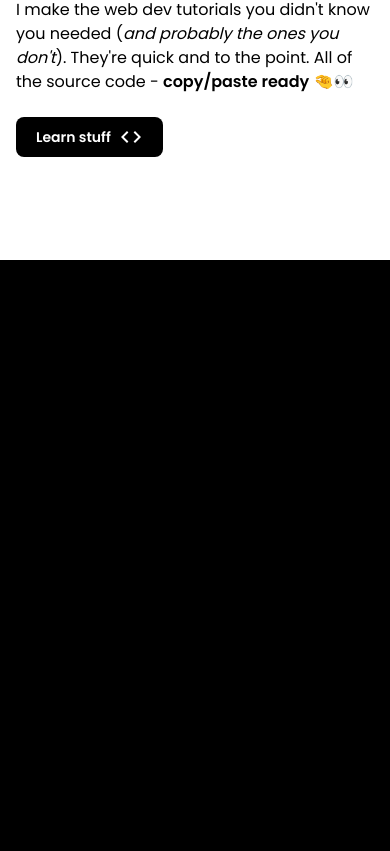
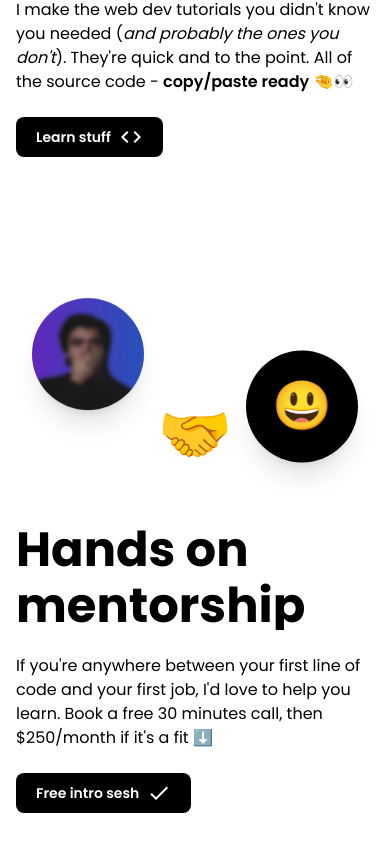
Before and after one commit to TomHessburg/tomisloading, a Next.js app: page / in a window 390 px wide. Shown: the part 1107-1958 px from the top of the page. Built offline with nearby package versions, Linux system fonts and the light colour scheme.

Commit message:
start for mentor section

```diff
--- /dev/null
+++ b/components/landing/mentor/Mentor.tsx
@@ -0,0 +1,87 @@
+import React, { useEffect, useRef } from "react";
+import anime from "animejs";
+import { useInView } from "framer-motion";
+import BaseButton from "components/buttons/BaseButton";
+import { MdCode, MdCheck } from "react-icons/md";
+
+export default function Mentor() {
+  const copyRef = useRef(null);
+  const isInView = useInView(copyRef, { margin: "-200px", once: true });
+
+  useEffect(() => {
+    isInView && triggerEnterAnim();
+  }, [isInView]);
+
+  const triggerEnterAnim = () => {
+    anime({
+      targets: ".mentor-copy",
+      translateY: [
+        { value: 100, easing: "easeInOutQuad", duration: 0 },
+        { value: 0, easing: "easeInOutQuad", duration: 500 },
+      ],
+      opacity: [
+        { value: 0, easing: "easeInOutQuad", duration: 0 },
+        { value: 0, easing: "easeInOutQuad", duration: 250 },
+        { value: 1, easing: "easeInOutQuad", duration: 500 },
+      ],
+      delay: anime.stagger(100, { from: "first" }),
+    });
+  };
+
+  return (
+    <section className="w-full px-4 lg:px-12 py-12 lg:py-24 max-w-7xl mx-auto flex flex-col-reverse md:flex-row items-center justify-center gap-4 md:gap-24 overflow-hidden">
+      <div ref={copyRef} className="h-fit relative w-full md:w-1/2">
+        <h2 className="font-bold text-5xl md:text-6xl">
+          <span className="overflow-hidden inline-block">
+            <span className="inline-block mentor-copy translate-y-[100px]">
+              Hands on
+            </span>
+          </span>
+          <br />
+          <span className="overflow-hidden inline-block">
+            <span className="inline-block mentor-copy translate-y-[100px]">
+              mentorship
+            </span>
+          </span>
+        </h2>
+        <p className="md:max-w-sm lg:max-w-lg my-4 lg:text-lg">
+          <span className="overflow-hidden inline-block">
+            <span className="inline-block mentor-copy translate-y-[100px]">
+              If you're anywhere between your first line of code and your first
+              job, I'd love to help you learn. Book a free 30 minutes call, then
+              $250/month if it's a fit ⬇️
+            </span>
+          </span>
+        </p>
+        <span className="overflow-hidden inline-block">
+          <span className="inline-block mentor-copy translate-y-[100px]">
+            <BaseButton className="flex items-center">
+              <>
+                <span>Free intro sesh</span>
+                <MdCheck size="24px" className="ml-2 text-white" />
+              </>
+            </BaseButton>
+          </span>
+        </span>
+      </div>
+
+      <div className="relative h-[250px] w-full max-w-[500px] mx-auto">
+        <img
+          src="loadingImg.jpg"
+          className="bg-white shadow-xl w-28 h-28 rounded-full absolute top-8 -left-[14px] floating"
+        />
+        <span className="text-6xl absolute top-36 left-[50%] -translate-x-[50%]">
+          🤝
+        </span>
+        <div
+          className="bg-black shadow-xl w-28 h-28 rounded-full absolute top-20 right-4 floating grid place-items-center text-5xl"
+          style={{
+            animationDelay: "0.35s",
+          }}
+        >
+          😃
+        </div>
+      </div>
+    </section>
+  );
+}
--- a/components/landing/vids/Vids.tsx
+++ b/components/landing/vids/Vids.tsx
@@ -62,7 +62,7 @@ export default function Vids() {
   };
 
   return (
-    <section className="w-full px-4 lg:px-12 py-24 lg:py-36 max-w-7xl mx-auto flex flex-col md:flex-row items-center justify-center gap-12 md:gap-24 overflow-hidden">
+    <section className="w-full px-4 lg:px-12 py-12 pt-24 lg:py-24 max-w-7xl mx-auto flex flex-col md:flex-row items-center justify-center gap-12 md:gap-24 overflow-hidden">
       <div className="relative w-full md:w-1/2">
         <img
           src="sm-code-gif.gif"
--- a/pages/index.tsx
+++ b/pages/index.tsx
@@ -1,4 +1,5 @@
 import Hero from "components/landing/hero/Hero";
+import Mentor from "components/landing/mentor/Mentor";
 import Vids from "components/landing/vids/Vids";
 import Head from "next/head";
 
@@ -17,7 +18,7 @@ export default function Home() {
       <main>
         <Hero />
         <Vids />
-        <section className="min-h-[300vh] bg-black"></section>
+        <Mentor />
       </main>
     </>
   );
--- a/styles/globals.css
+++ b/styles/globals.css
@@ -36,3 +36,24 @@
     transform: rotate(0deg);
   }
 }
+
+.floating {
+  animation-name: floating;
+  animation-duration: 3s;
+  animation-iteration-count: infinite;
+  animation-timing-function: ease-in-out;
+  margin-left: 30px;
+  margin-top: 5px;
+}
+
+@keyframes floating {
+  0% {
+    transform: translate(0, 0px);
+  }
+  50% {
+    transform: translate(0, 15px);
+  }
+  100% {
+    transform: translate(0, -0px);
+  }
+}
```
